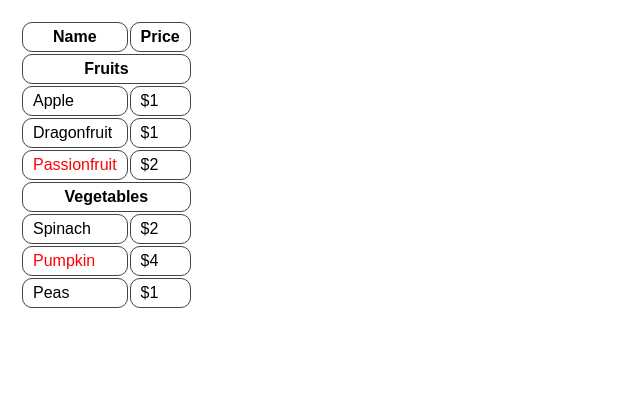
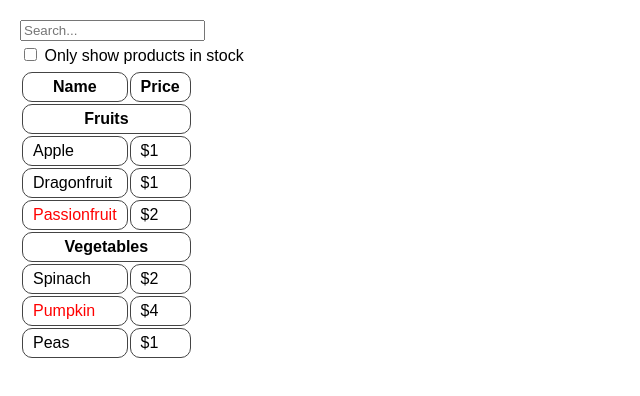
Before and after one commit to zelitosaide/react-js-course, a React (Create React App) app: page / in a window 1280 px wide. Shown: the top 396 px of the page, without its empty margins (0-640 px from the left). Built offline with nearby package versions, Linux system fonts and the light colour scheme.

Commit message:
Thinking in React

```diff
--- a/src/learn/get-started/quick-start/thinking-in-react/index.js
+++ b/src/learn/get-started/quick-start/thinking-in-react/index.js
@@ -7,7 +7,19 @@ export default function FilterableProductTable({ products }) {
   );
 }
 
-function SearchBar() {}
+function SearchBar() {
+  return (
+    <form>
+      <input
+        type="text"
+        placeholder="Search..."
+      />
+      <label style={{ display: "block", marginTop: 4, marginBottom: 5 }}>
+        <input type="checkbox" /> Only show products in stock
+      </label>
+    </form>
+  );
+}
 
 function ProductTable({ products }) {
   const rows = [];
```
